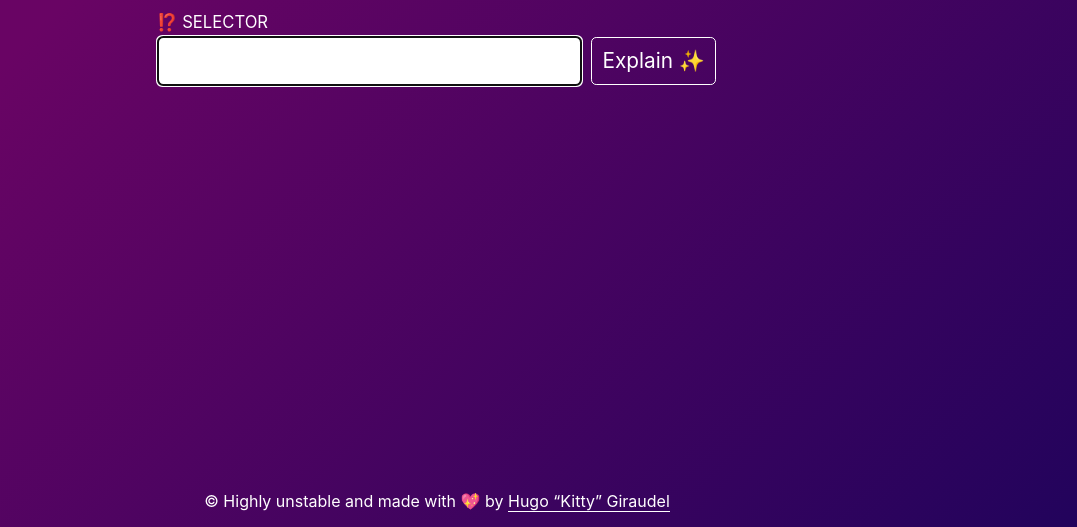
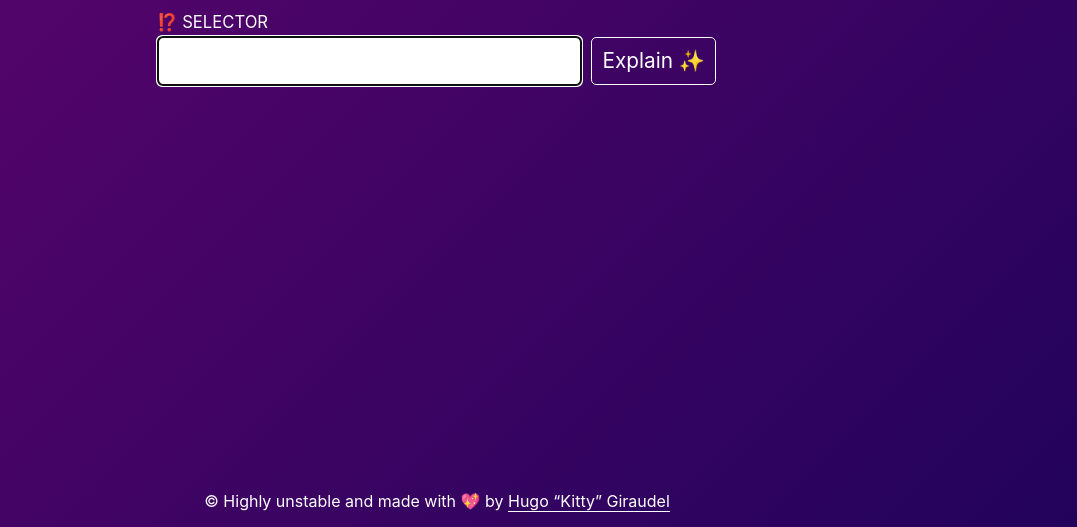
Before and after one commit to KittyGiraudel/selectors-explained, a website: page ui/index.html in a window 1280 px wide. Shown: the part 273-800 px from the top of the page, without its empty margins (203-1280 px from the left). Drawn offline with Linux system fonts and the light colour scheme.

Commit message:
Dark background

```diff
--- a/ui/styles.css
+++ b/ui/styles.css
@@ -10,7 +10,7 @@ body {
 }
 
 html {
-  background-image: linear-gradient(315deg, #22035c 0%, #690464 74%);
+  background-image: linear-gradient(315deg, #22035c 0%, #510469 74%);
   color: white;
   min-height: 100%;
 }
```
